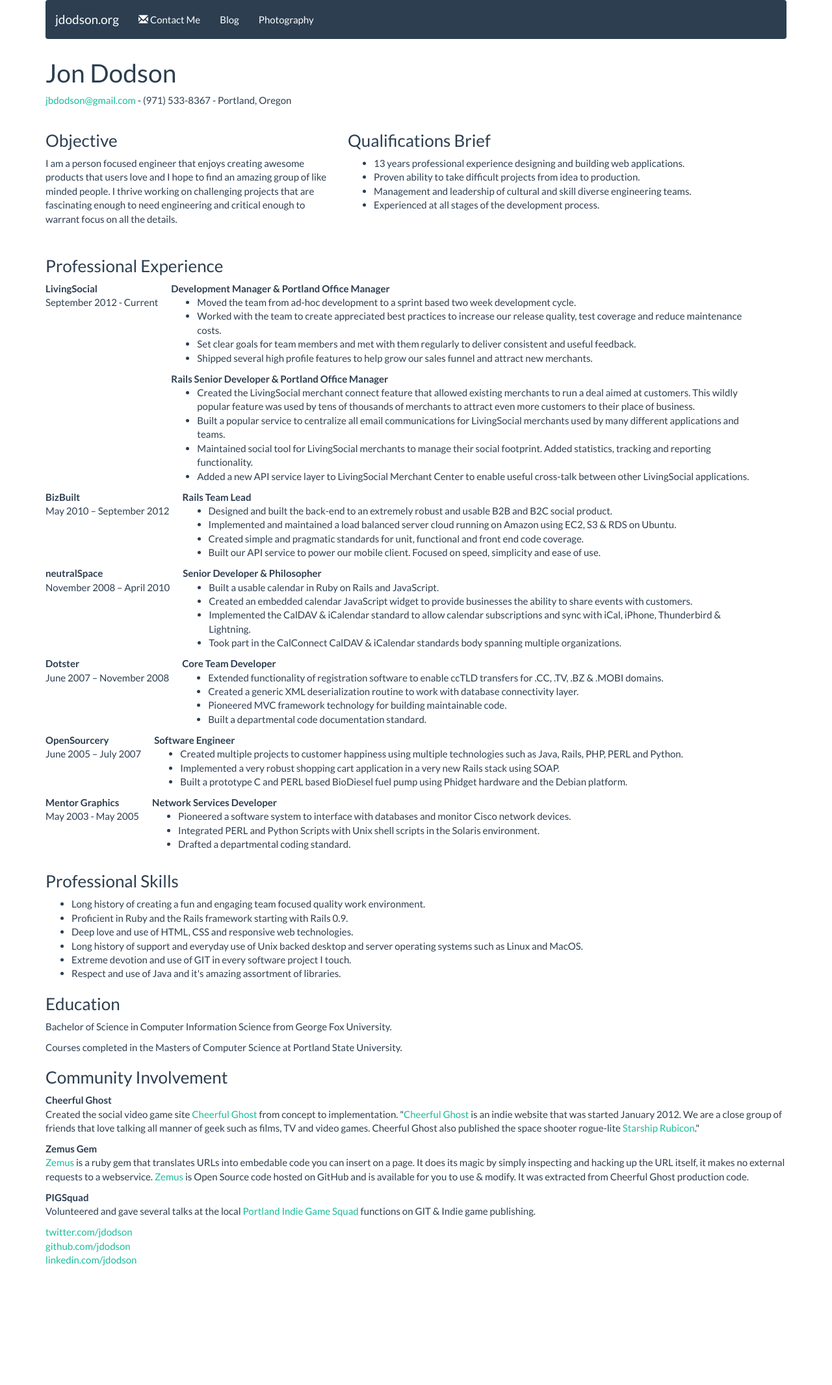
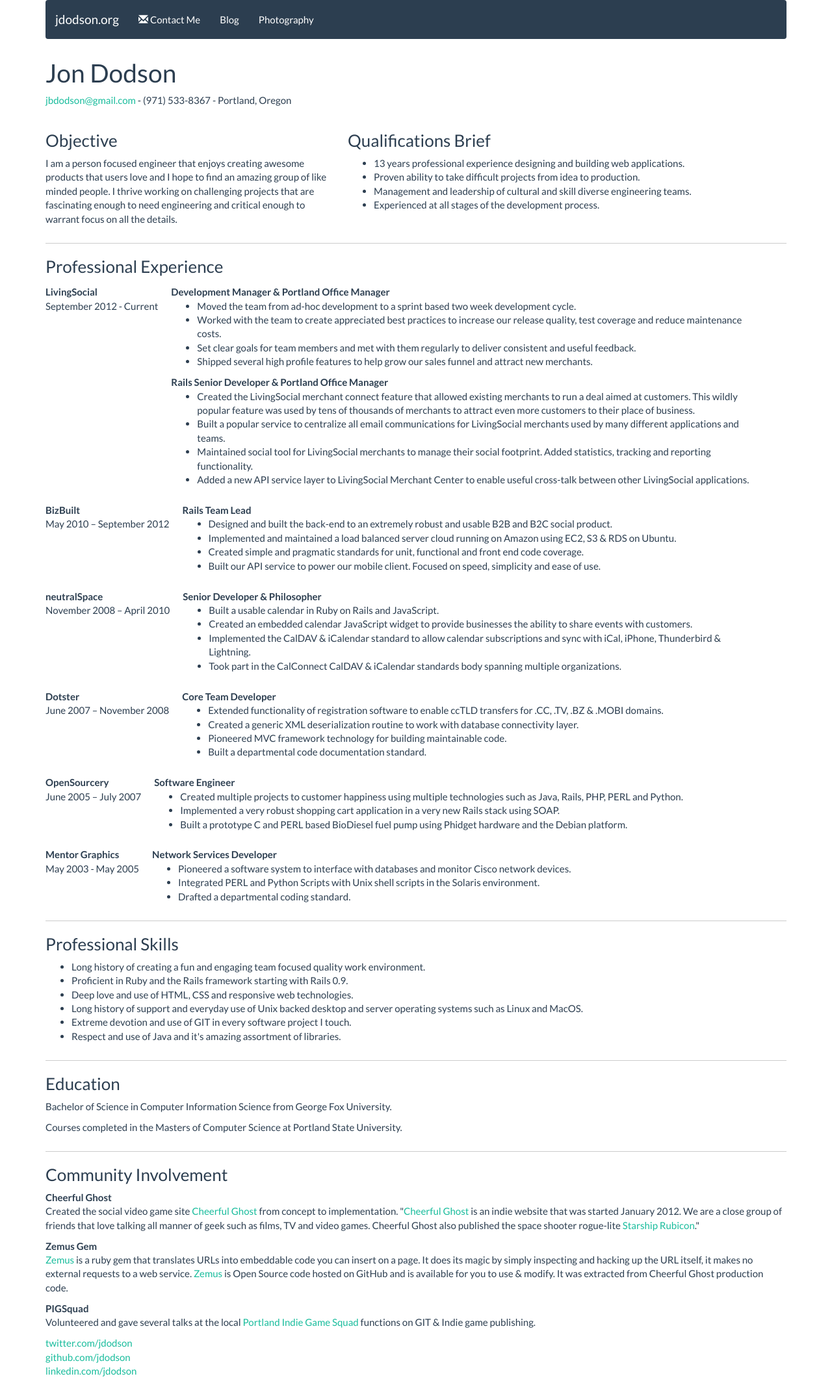
Before and after one commit to jdodson/oldjdodsonorg, a Jekyll site: the page built from resume.html, in a window 1280 px wide. Shown: the whole page at 65% size. Built offline with Jekyll 4.4.1, drawn with Linux system fonts in a browser that asks for light colours; Markdown is read by kramdown in place of the engine named in the settings; before the commit the page ends 1961 px from its top, so only the background shows below that.

Commit message:
Adding more spacing, a hairline and fixing a spelling mistake

```diff
--- a/css/site.css
+++ b/css/site.css
@@ -1,3 +1,11 @@
+.hairline {
+  border-bottom: 1px solid #ccc;
+}
+
+.article {
+  padding: 0 0 1em 0;
+}
+
 .navbar {
   margin-bottom: 10px;
 }
@@ -23,6 +31,10 @@
   padding: 1em;
 }
 
+.experience {
+  margin-top: 1em;
+}
+
 .experience .list {
   max-width: 60em;
 }
--- a/index.html
+++ b/index.html
@@ -34,7 +34,7 @@
       </div>
 
       <h4 class="list-group-item-heading">Zemus</h4>
-      <p class="list-group-item-text">Zemus is a ruby gem that translates URLs into embedable code you can insert on a page. It does its magic by simply inspecting and hacking up the URL itself, it makes no external requests to a webservice.  Zemus is Open Source code hosted on GitHub and is available for you to use & modify.</p>
+      <p class="list-group-item-text">Zemus is a ruby gem that translates URLs into embeddable code you can insert on a page. It does its magic by simply inspecting and hacking up the URL itself, it makes no external requests to a webservice.  Zemus is Open Source code hosted on GitHub and is available for you to use & modify.</p>
     </a>
   </div>
 </div>
--- a/resume.html
+++ b/resume.html
@@ -8,7 +8,7 @@
 
 <a href='mailto:jbdodson@gmail.com'>jbdodson@gmail.com</a> - (971) 533-8367 - Portland, Oregon
 
-<div clsas="media-body">
+<div class="media-body hairline">
   <div class="media-left objective">
     <h3>Objective</h3>
     <p>
@@ -30,6 +30,7 @@
   </div>
 </div>
 
+<div class="hairline article">
   <h3>Professional Experience</h3>
 
   <div class="experience">
@@ -151,7 +152,9 @@
       </div>
     </div>
   </div>
+</div>
 
+<div class="hairline article">
   <h3>Professional Skills</h3>
   <ul>
     <li>Long history of creating a fun and engaging team focused quality work environment.</li>
@@ -161,10 +164,13 @@
     <li>Extreme devotion and use of GIT in every software project I touch.</li>
     <li>Respect and use of Java and it's amazing assortment of libraries.</li>
   </ul>
+</div>
 
+<div class="hairline article">
   <h3>Education</h3>
   <p>Bachelor of Science in Computer Information Science from George Fox University.</p>
   <p>Courses completed in the Masters of Computer Science at Portland State University.</p>
+</div>
 
 <h3>Community Involvement</h3>
 
@@ -175,7 +181,7 @@
 
 <p>
   <div><strong>Zemus Gem</strong></div>
-    <a href='https://github.com/jdodson/zemus'>Zemus</a> is a ruby gem that translates URLs into embedable code you can insert on a page. It does its magic by simply inspecting and hacking up the URL itself, it makes no external requests to a webservice. <a href='https://github.com/jdodson/zemus'>Zemus</a> is Open Source code hosted on GitHub and is available for you to use & modify.  It was extracted from Cheerful Ghost production code.
+  <a href='https://github.com/jdodson/zemus'>Zemus</a> is a ruby gem that translates URLs into embeddable code you can insert on a page. It does its magic by simply inspecting and hacking up the URL itself, it makes no external requests to a web service. <a href='https://github.com/jdodson/zemus'>Zemus</a> is Open Source code hosted on GitHub and is available for you to use & modify.  It was extracted from Cheerful Ghost production code.
 </p>
 
 <p>
```
Lines whose indentation alone changed are shown as unchanged.
